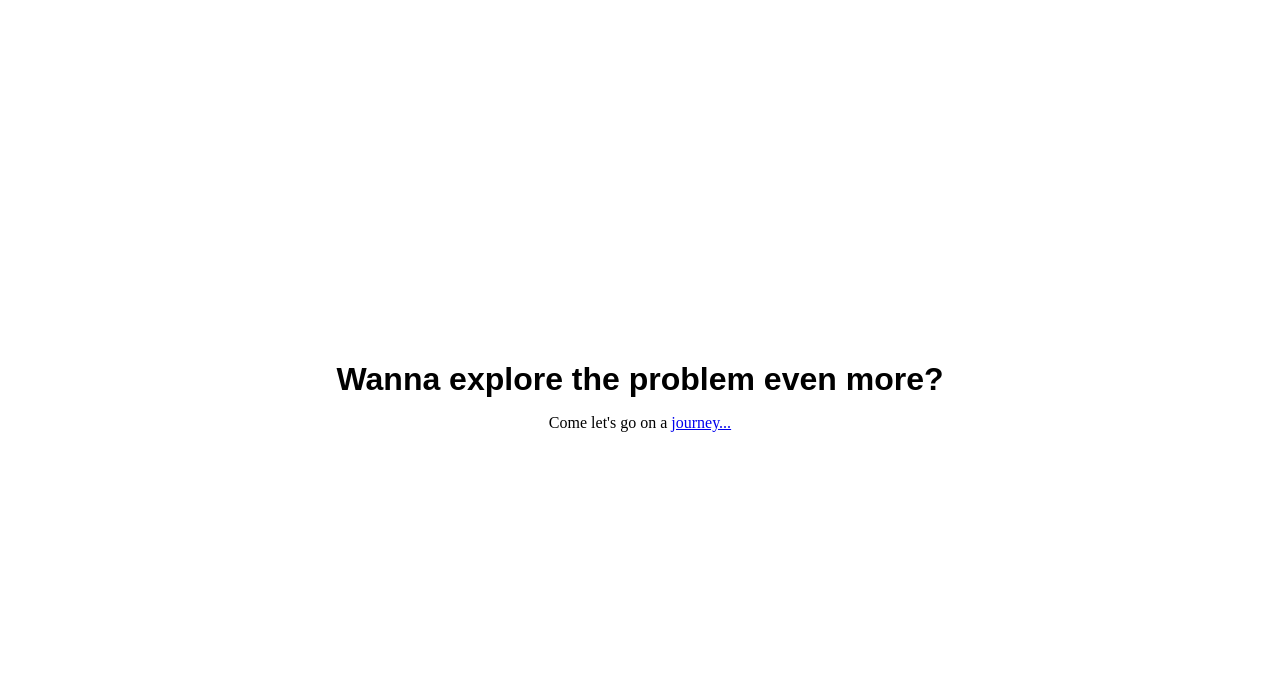
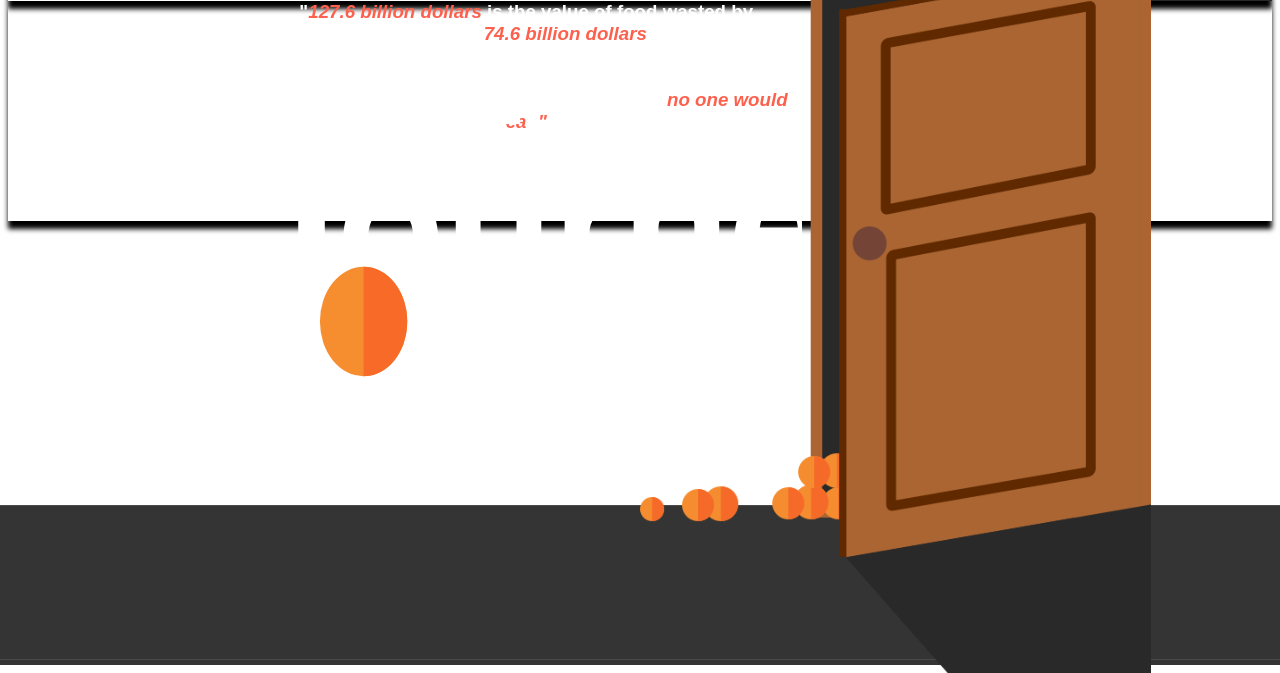
Before and after one commit to Priyamvada/Food_Data_Exploration_05-839FinalProj, a Flask app: page / in a window 1280 px wide; the page is wider, and only the part inside the window is pictured. Shown: the part 135-808 px from the top of that part. Before the commit the page ends 567 px from the top of that part, so only its background shows below. Run offline with Flask 2, Linux system fonts and the light colour scheme; some libraries are stand-ins or nearby versions.

Commit message:
First page changes. Further styling required.

```diff
--- a/food-data-exploration/css/fw-home.css
+++ b/food-data-exploration/css/fw-home.css
@@ -17,10 +17,29 @@
 /* Centered texts in each section*/
 .section{
 	text-align:center;
+	box-shadow: 0px 8px 5px #000000;
+}
+
+.section .intro{
+	text-align:left;
+	margin-left:10%;
+}
+
+em {
+	color: #FD614E;
+}
+
+.intro-slide {
+	margin-left: 25%;
 }
 
 .slide {
 	width: 80%;
+	text-align:center;
+}
+
+.slide h3 {
+	width: 70%;
 }
 /* Overwriting styles for control arrows for slides*/
 .controlArrow.prev {
@@ -34,3 +53,39 @@
 #infoMenu li a {
 	color: #fff;
 }
+
+.ground {
+    background: url("../images/homepage/ground.svg");
+    background-repeat: repeat;
+    background-size: contain;
+    z-index: 5;
+    bottom: 0vh;
+    left: 0vh;
+    position: absolute;
+    height: 20vh;
+    width: 100%;
+}
+
+.journey-text {
+    background: url("../images/homepage/journey-text.svg");
+    background-repeat: no-repeat;
+    background-size: contain;
+    z-index: 5;
+    bottom: 33vh;
+    left: 30vh;
+    position: absolute;
+    height: 36vh;
+    width: 80vh;
+}
+
+.door {
+	background: url("../images/homepage/door.png");
+    background-repeat: no-repeat;
+    background-size: contain;
+    z-index: 5;
+    bottom: -1%;
+    left: 50%;
+    position: absolute;
+    height: 90%;
+    width: 100%;
+}
--- a/food-data-exploration/main.py
+++ b/food-data-exploration/main.py
@@ -42,6 +42,11 @@
     template = JINJA_ENVIRONMENT.get_template('templates/story.html')
     return template.render()
 
+@app.route('/action')
+def action():
+    template = JINJA_ENVIRONMENT.get_template('templates/action.html')
+    return template.render()
+
 @app.route('/references')
 def references():
     template = JINJA_ENVIRONMENT.get_template('templates/references.html')
--- a/food-data-exploration/templates/home.html
+++ b/food-data-exploration/templates/home.html
@@ -12,11 +12,11 @@
 </head>
 <style>
 #banner {
-	background-image: url(images/giphy.gif);
+	background-image: url(../images/homepage/garbage.png);
 	background-repeat: no-repeat;
-	background-size: cover;
+	background-position: right bottom;
+	background-size: 30%;
 }
-
 </style>
 <body>
 
@@ -24,36 +24,41 @@
 <div id="fullpage">
 	<div class="section" id="banner">
 		<div class="intro">
-			<h1 class="inverted">Food Waste</h1>
-			<p class="inverted">The clock is ticking</p>
+			<h1 class="inverted">Hunger Games</h1>
+			<br/>
+			<h4 class="inverted">An Interactive Story on Food Waste</h4>
 		</div>
 	</div>
 	<div class="section">
 	    <div class="slide">
-			<div class="intro">
-				<h2 class="inverted">"127.6 billion dollars is the value of food wasted by Americans every year"</h2>
-				<p class="inverted">74.6 billion dollar is the value of food stamps issued every year by the US government.</p>
+			<div class="intro-slide">
+				<h3 class="inverted">"<em>127.6 billion dollars</em> is the value of food wasted by Americans every year...<em>74.6 billion dollars</em> is the value of food stamps issued every year by the US government."</h3>
 			</div>
 		</div>
 
 	    <div class="slide">
-			<h2 class="inverted">Worldwide, land the size of 1 and a half USA is used to grow food, livestock or dairy production that <em>no one would eat.</em></h2>
+	    	<div class="intro-slide">
+				<h3 class="inverted">"Worldwide, land the size of 1 and a half USA is used to grow food, livestock or dairy production that <em>no one would eat."</em></h3>
+			</div>
 		</div>
 
 		<div class="slide">
-			<h2 class="inverted">If food waste was a country it would be the third biggest greenhouse gas emitter after US and China.</em></h2>
+			<div class="intro-slide">
+				<h3 class="inverted">"If food waste was a country it would be the third biggest greenhouse gas emitter after US and China."</em></h3>
+			</div>
 		</div>
 
 		<div class="slide">
-			<h2 class="inverted">Water lost in growing food can be used by households of US, Canada and Mexico combined for a year.</em></h2>
+			<div class="intro-slide">
+				<h3 class="inverted">"Water lost in growing food can be used by households of US, Canada and Mexico combined for a year."</em></h3>
+			</div>
 		</div>
 
 	</div>
-	<div class="section">
-		<div class="intro">
-			<h2>Wanna explore the problem even more?</h2>
-			<p>Come let's go on a <a href="story">journey...</a></p>
-		</div>
+	<div class="section" id="journey">
+		<div class="ground"></div>
+		<div class="door"></div>
+		<div class="journey-text"></div>
 	</div>
 </div>
 
@@ -71,7 +76,7 @@
 		$(document).ready(function() {
 			$('#fullpage').fullpage({
 				anchors: ['firstPage', 'secondPage', '3rdPage'],
-				sectionsColor: ['#C63D0F', '#1B1C1D', '#FFFFFF'],
+				sectionsColor: ['#4A4A4A', '#292929', '#4A4A4A'],
 				navigation: true,
 				navigationPosition: 'right',
 				navigationTooltips: ['Introduction', 'Problem Urgency', 'Let\'s go on a journey']
```
Also changed, not shown: food-data-exploration/images/homepage/door.png (added), food-data-exploration/images/homepage/garbage.png (added), food-data-exploration/images/homepage/ground.svg (added), food-data-exploration/images/homepage/journey-text.svg (added), food-data-exploration/templates/action.html (added), 1 other file.
